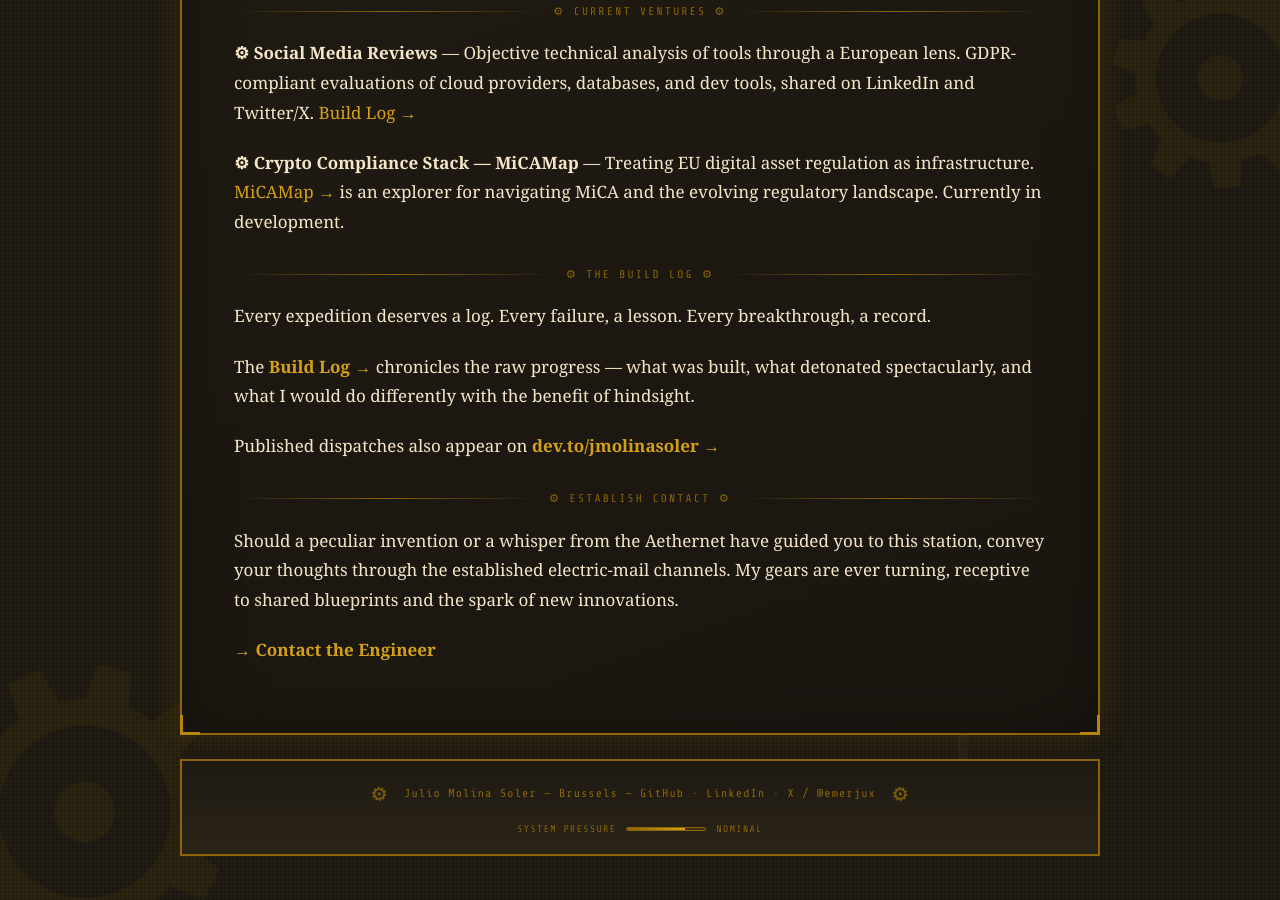
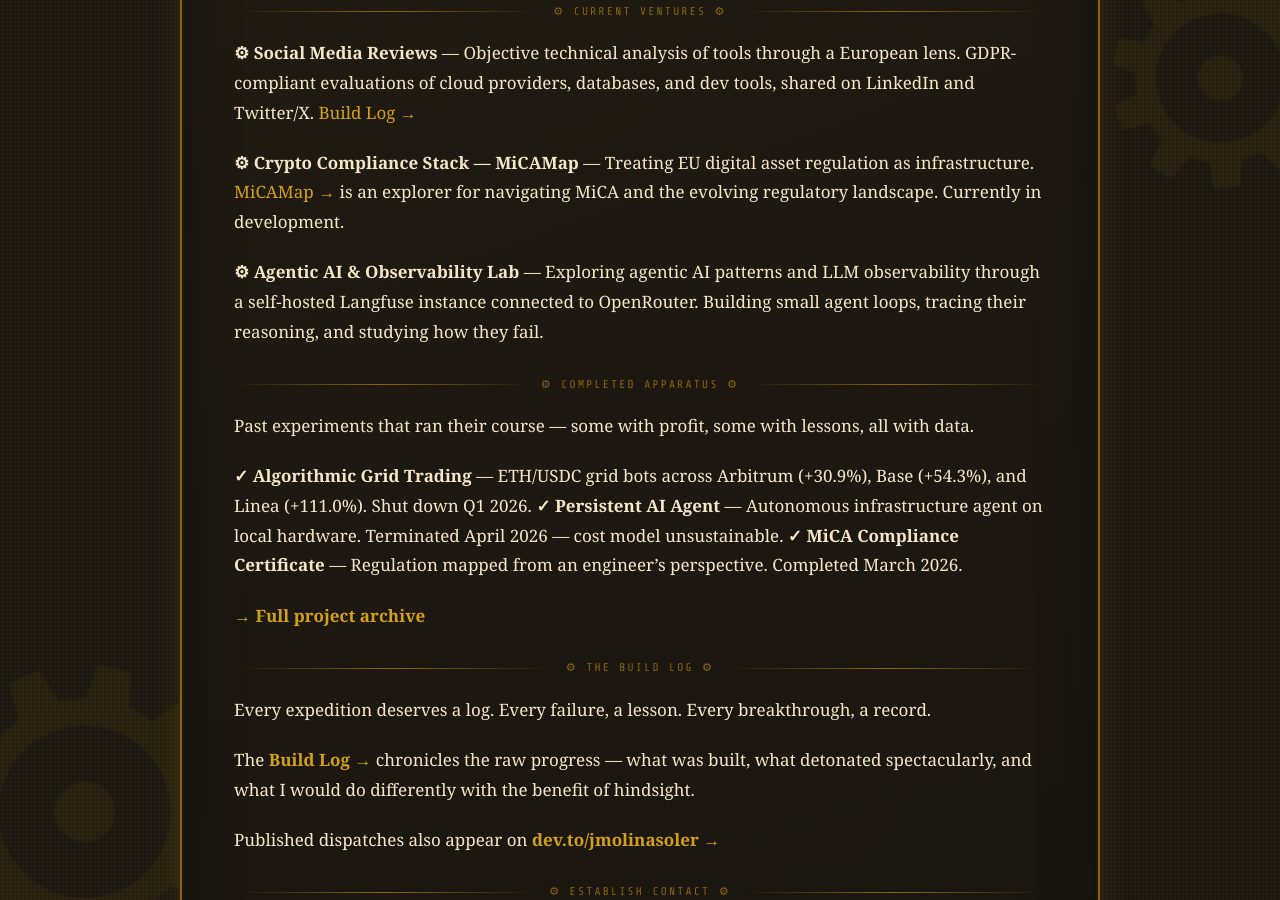
Before and after one commit to jmolinasoler/novacifer.com, a Jekyll site: the page built from index.md, in a window 1280 px wide and 900 px high, scrolled down 809 px. Built offline with Jekyll 4.4.1, drawn with Linux system fonts in a browser that asks for light colours; some web fonts are replaced.

Commit message:
feat: add Agentic AI Lab section and document completed projects in index.md

```diff
--- a/index.md
+++ b/index.md
@@ -39,6 +39,18 @@
 
 **⚙ Crypto Compliance Stack — MiCAMap** — Treating EU digital asset regulation as infrastructure. [MiCAMap →](https://micadash.novacifer.com) is an explorer for navigating MiCA and the evolving regulatory landscape. Currently in development.
 
+**⚙ Agentic AI & Observability Lab** — Exploring agentic AI patterns and LLM observability through a self-hosted Langfuse instance connected to OpenRouter. Building small agent loops, tracing their reasoning, and studying how they fail.
+
+<div class="section-divider">⚙ Completed Apparatus ⚙</div>
+
+Past experiments that ran their course — some with profit, some with lessons, all with data.
+
+**✓ Algorithmic Grid Trading** — ETH/USDC grid bots across Arbitrum (+30.9%), Base (+54.3%), and Linea (+111.0%). Shut down Q1 2026.
+**✓ Persistent AI Agent** — Autonomous infrastructure agent on local hardware. Terminated April 2026 — cost model unsustainable.
+**✓ MiCA Compliance Certificate** — Regulation mapped from an engineer's perspective. Completed March 2026.
+
+[**→ Full project archive**](/projects/)
+
 <div class="section-divider">⚙ The Build Log ⚙</div>
 
 Every expedition deserves a log. Every failure, a lesson. Every breakthrough, a record.
```
